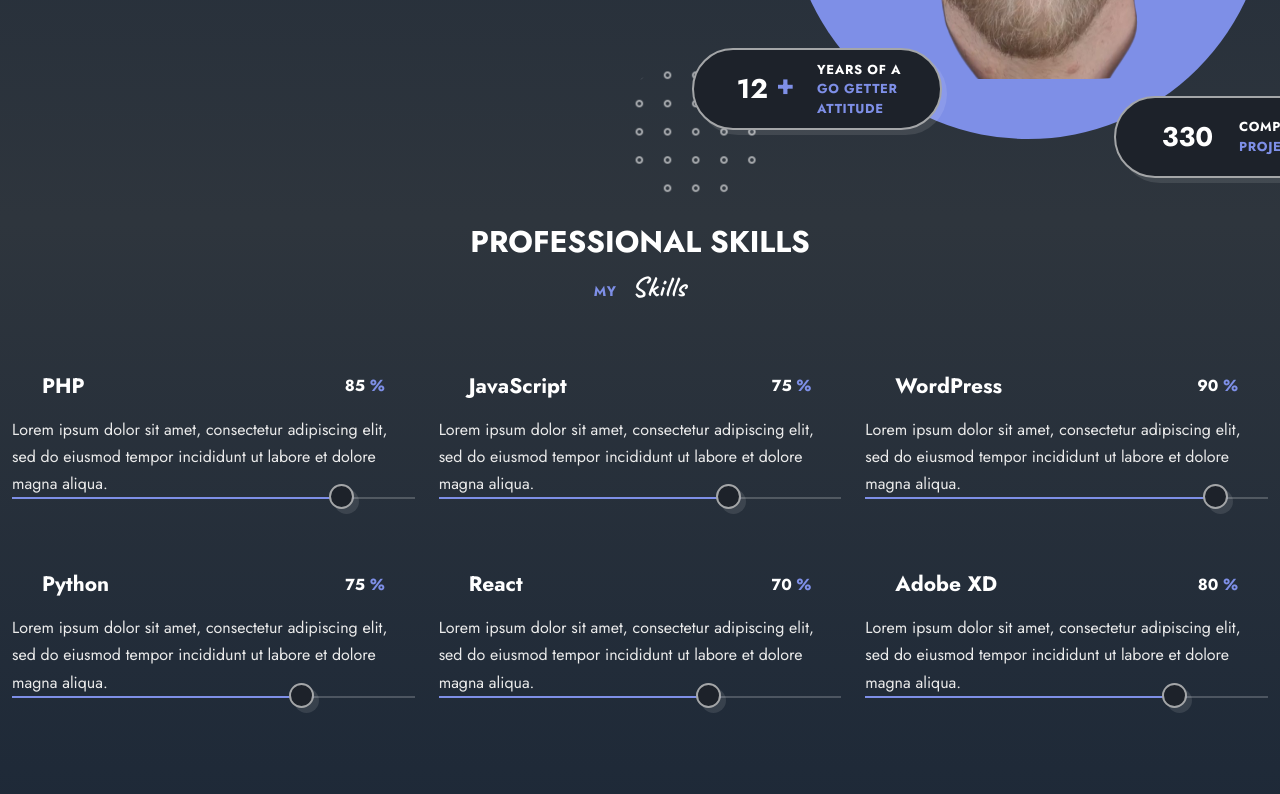
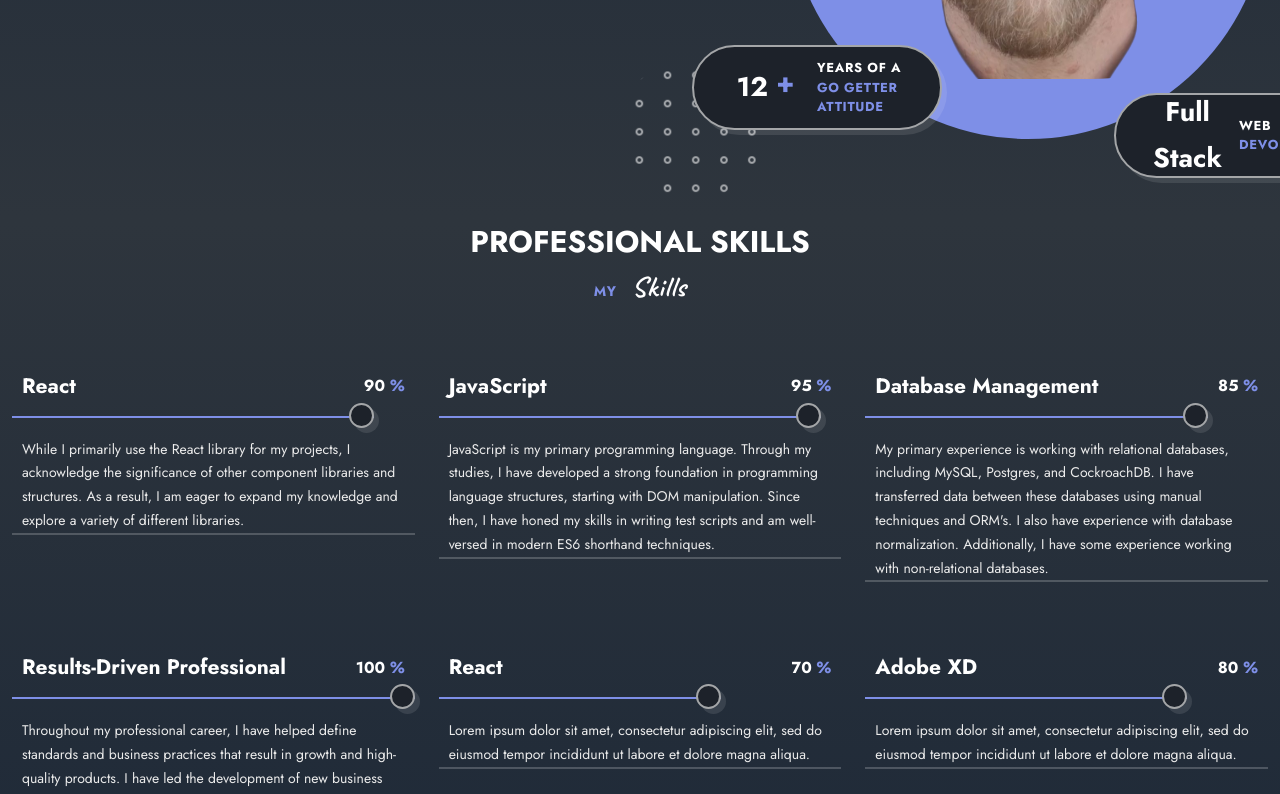
Before and after one commit to Jaymoo87/ViteReactPortfolio, a React (Vite) app: page / in a window 1280 px wide. Shown: the part 580-1374 px from the top of the page. Built offline with nearby package versions, Linux system fonts and the light colour scheme.

Commit message:
added some info, links, and some formatting

```diff
--- a/src/Data.jsx
+++ b/src/Data.jsx
@@ -91,34 +91,33 @@ export const services = [
 export const skills = [
   {
     id: 1,
-    name: "PHP",
-    percentage: 85,
+    name: "React",
+    percentage: 90,
     description:
-      "Lorem ipsum dolor sit amet, consectetur adipiscing elit, sed do eiusmod tempor incididunt ut labore et dolore magna aliqua.",
+      "While I primarily use the React library for my projects, I acknowledge the significance of other component libraries and structures. As a result, I am eager to expand my knowledge and explore a variety of different libraries.",
   },
-
   {
     id: 2,
     name: "JavaScript",
-    percentage: 75,
+    percentage: 95,
     description:
-      "Lorem ipsum dolor sit amet, consectetur adipiscing elit, sed do eiusmod tempor incididunt ut labore et dolore magna aliqua.",
+      "JavaScript is my primary programming language. Through my studies, I have developed a strong foundation in programming language structures, starting with DOM manipulation. Since then, I have honed my skills in writing test scripts and am well-versed in modern ES6 shorthand techniques.",
   },
 
   {
     id: 3,
-    name: "WordPress",
-    percentage: 90,
+    name: "Database Management",
+    percentage: 85,
     description:
-      "Lorem ipsum dolor sit amet, consectetur adipiscing elit, sed do eiusmod tempor incididunt ut labore et dolore magna aliqua.",
+      "My primary experience is working with relational databases, including MySQL, Postgres, and CockroachDB. I have transferred data between these databases using manual techniques and ORM's. I also have experience with database normalization. Additionally, I have some experience working with non-relational databases.",
   },
 
   {
     id: 4,
-    name: "Python",
-    percentage: 75,
+    name: "Results-Driven Professional",
+    percentage: 100,
     description:
-      "Lorem ipsum dolor sit amet, consectetur adipiscing elit, sed do eiusmod tempor incididunt ut labore et dolore magna aliqua.",
+      "Throughout my professional career, I have helped define standards and business practices that result in growth and high-quality products. I have led the development of new business structures to increase successful outcomes and ensure the success of projects and initiatives.",
   },
 
   {
--- a/src/components/home/Home.jsx
+++ b/src/components/home/Home.jsx
@@ -30,19 +30,16 @@ const Home = () => {
 
             <p className="home__data home__data-one">
               <span className="text-lg">
-                {" "}
                 12 <b>+</b>
               </span>
               <span className="text-sm text-cs">
-                {" "}
                 Years of A <span>Go Getter Attitude</span>
               </span>
             </p>
             <p className="home__data home__data-two">
-              <span className="text-lg"> 330</span>
+              <span className="text-lg">Full Stack</span>
               <span className="text-sm text-cs">
-                {" "}
-                Completed <span>Projects</span>
+                Web <span> Devoloper</span>
               </span>
             </p>
 
@@ -52,7 +49,6 @@ const Home = () => {
           </div>
 
           <p className="home__text">
-            {" "}
             I'm from Alabama. I am a recent React Full-Stack bootcamp graduate and am looking foward to a new career in
             web development
           </p>
@@ -73,7 +69,7 @@ const Home = () => {
             <div className="home__social-link">
               <SiMongodb />
             </div>
-            <a href="" className="home__social-link">
+            <a href="https://github.com/Jaymoo87" className="home__social-link">
               <FaGithubSquare />
             </a>
           </div>
--- a/src/components/home/home.css
+++ b/src/components/home/home.css
@@ -114,7 +114,7 @@
   box-shadow: var(--shadow);
   padding-inline: 20px;
   width: 250px;
-  height: 82px;
+  height: 85px;
   border-radius: 82px;
   display: flex;
   align-items: center;
--- a/src/components/skills/Skills.jsx
+++ b/src/components/skills/Skills.jsx
@@ -19,13 +19,12 @@ const Skills = () => {
                   {percentage} <span>%</span>
                 </span>
               </div>
-              <p className="skill__description">{description}</p>
+              <span className="skills__percentage" style={{ width: `${percentage}%` }}>
+                <span></span>
+              </span>
+              <p className="skills__description description__font">{description}</p>
 
-              <div className="skills__bar">
-                <span className="skills__percentage" style={{ width: `${percentage}%` }}>
-                  <span></span>
-                </span>
-              </div>
+              <div className="skills__bar"></div>
             </div>
           );
         })}
--- a/src/components/skills/skills.css
+++ b/src/components/skills/skills.css
@@ -9,7 +9,7 @@
 
 .skills__titles,
 .skills__description {
-  padding-inline: 30px;
+  padding-inline: 10px;
 }
 
 .skills__titles {
@@ -31,8 +31,11 @@
   color: var(--primary-color);
 }
 
-.skills__description {
-  margin-bottom: 30px;
+.skills__description,
+.description__font {
+  margin-top: 20px;
+  /* margin-bottom: 30px; */
+  font-size: var(--smaller-font-size);
 }
 
 .skills__bar,
```
